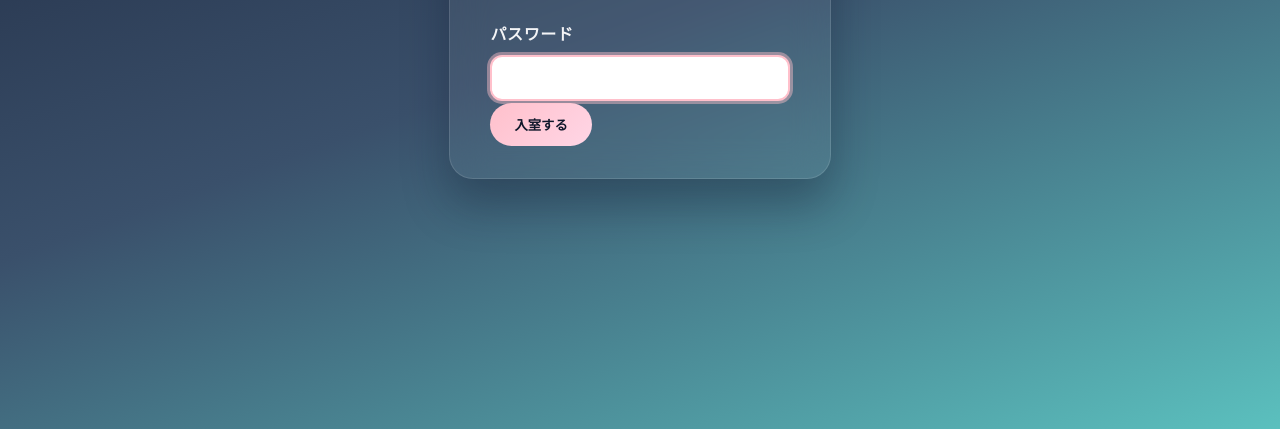
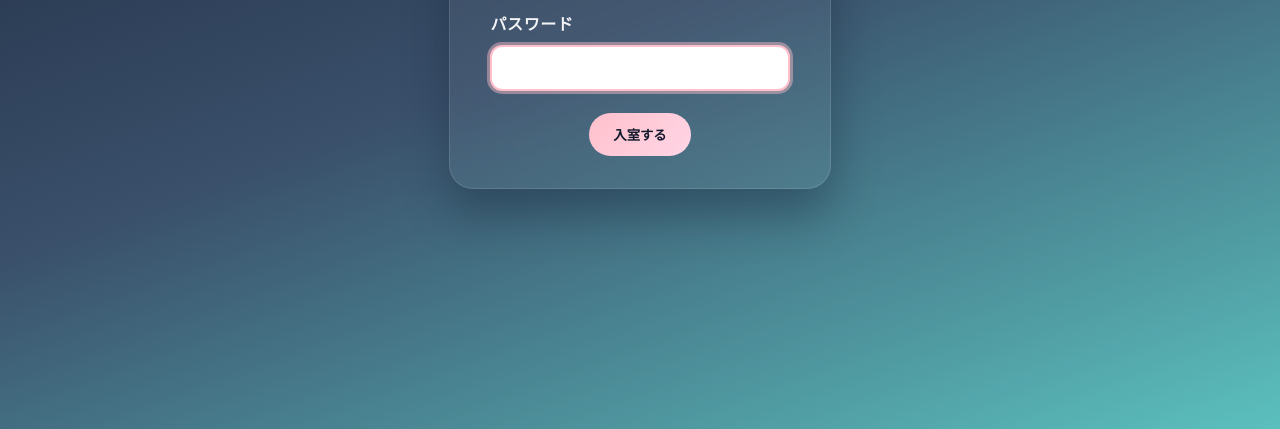
Before and after one commit to guntankoba/hydrangea, a website with bundled scripts: page docs/index.html in a window 1280 px wide. Shown: the part 371-800 px from the top of the page. Built offline with nearby package versions, Linux system fonts and the light colour scheme.

Commit message:
ログイン画面の送信操作とレイアウト改善

```diff
--- a/docs/assets/ui/render.js
+++ b/docs/assets/ui/render.js
@@ -242,22 +242,27 @@ export function render(app, state, puzzles, onAction, stage, stageOrder) {
     }
 }
 function renderLogin(app, state, onAction) {
-    var _a;
     app.innerHTML = `
     <div class="app-shell">
       <h1>Hydrangea Walk</h1>
       <p>パスワードを入力して入室してください</p>
-      <div class="form-group">
-        <label for="password">パスワード</label>
-        <input type="password" id="password" />
-      </div>
-      <button id="login-btn">入室する</button>
+      <form class="login-form">
+        <div class="form-group">
+          <label for="password">パスワード</label>
+          <input type="password" id="password" />
+        </div>
+        <div class="login-form__actions">
+          <button id="login-btn" type="submit">入室する</button>
+        </div>
+      </form>
       ${state.feedback
         ? `<p class="${feedbackClass(state.feedback.kind)}">${escapeHtml(state.feedback.message)}</p>`
         : ""}
     </div>
   `;
-    (_a = app.querySelector("#login-btn")) === null || _a === void 0 ? void 0 : _a.addEventListener("click", () => {
+    const form = app.querySelector(".login-form");
+    form === null || form === void 0 ? void 0 : form.addEventListener("submit", (event) => {
+        event.preventDefault();
         const input = app.querySelector("#password");
         onAction("login", input.value.trim());
     });
--- a/docs/styles.css
+++ b/docs/styles.css
@@ -280,6 +280,18 @@ input:focus {
   box-shadow: 0 0 0 3px var(--accent-shadow);
   border-color: var(--accent);
   transform: translateY(-2px);
+}
+
+.login-form {
+  display: flex;
+  flex-direction: column;
+  gap: var(--space-5);
+  margin-top: var(--space-4);
+}
+
+.login-form__actions {
+  display: flex;
+  justify-content: center;
 }
 
 button {
```
Also changed, not shown: src/ui/render.ts (+12 -6 lines).
